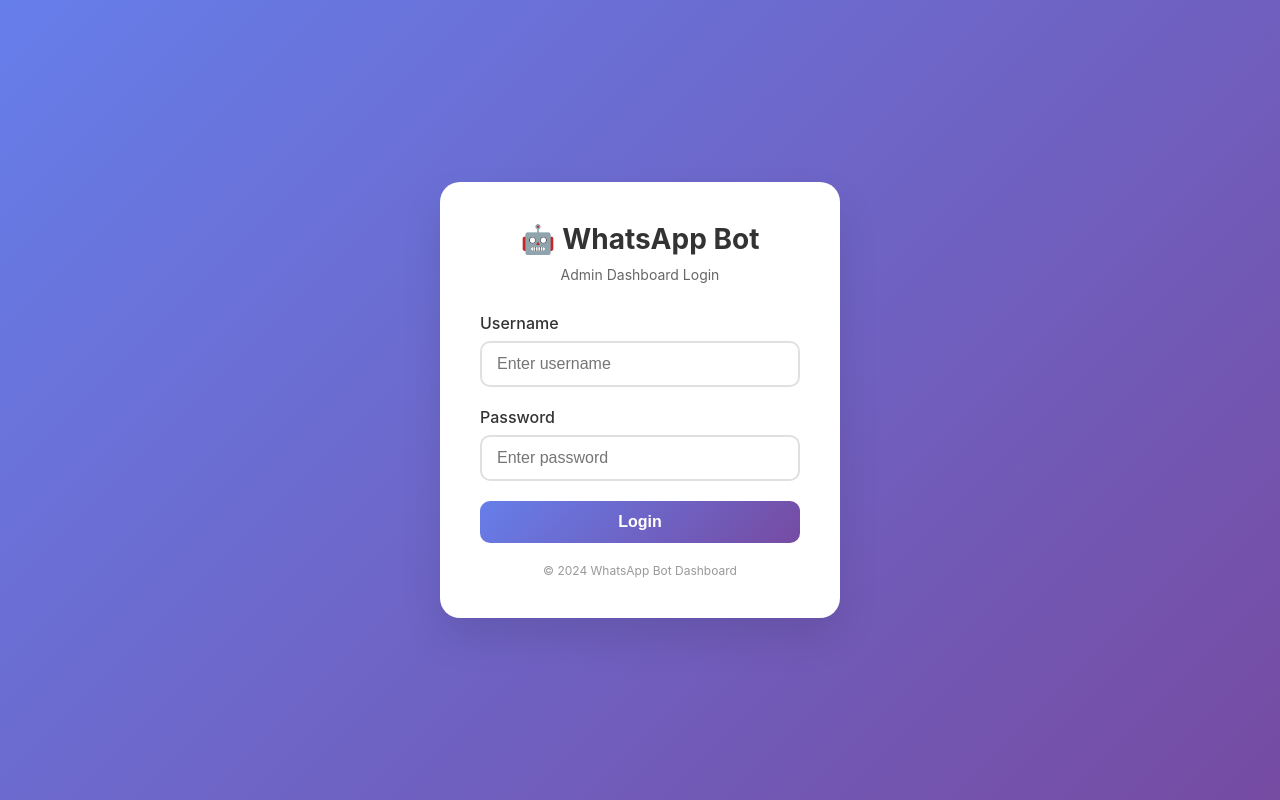
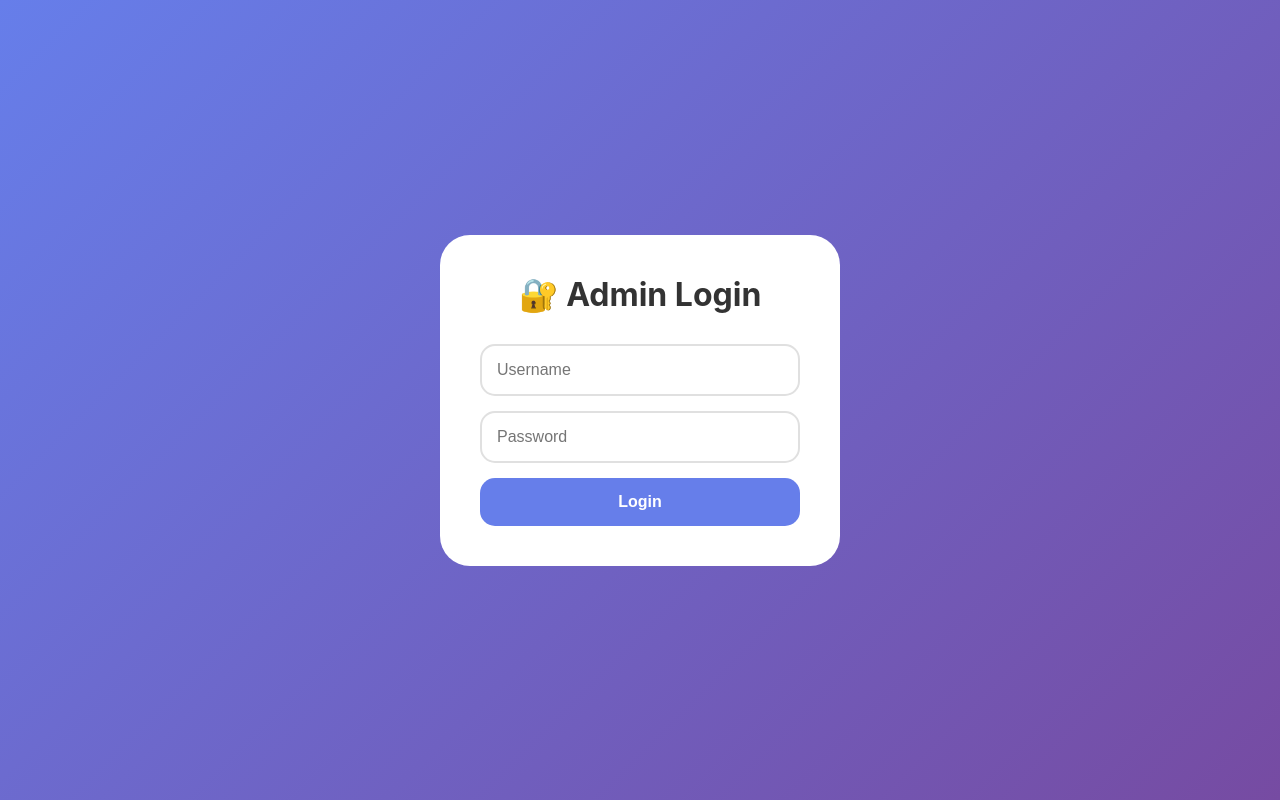
Before and after one commit to DINU-ProJects/Multiauth-sessoin-Update-, a website: page web/public/login.html in a window 1280 px wide. Drawn offline with Linux system fonts and the light colour scheme.

Commit message:
Update login.html

```diff
--- a/web/public/login.html
+++ b/web/public/login.html
@@ -3,166 +3,76 @@
 <head>
     <meta charset="UTF-8">
     <meta name="viewport" content="width=device-width, initial-scale=1.0">
-    <title>Login - WhatsApp Bot Dashboard</title>
+    <title>Login - WhatsApp Bot</title>
     <style>
-        * {
-            margin: 0;
-            padding: 0;
-            box-sizing: border-box;
-        }
-
+        * { margin: 0; padding: 0; box-sizing: border-box; }
         body {
-            font-family: -apple-system, BlinkMacSystemFont, 'Segoe UI', Roboto, 'Helvetica Neue', Arial, sans-serif;
+            font-family: -apple-system, BlinkMacSystemFont, 'Segoe UI', Roboto, Arial, sans-serif;
             background: linear-gradient(135deg, #667eea 0%, #764ba2 100%);
             min-height: 100vh;
             display: flex;
             justify-content: center;
             align-items: center;
         }
-
         .login-container {
             background: white;
-            border-radius: 20px;
-            box-shadow: 0 20px 40px rgba(0, 0, 0, 0.1);
+            border-radius: 30px;
+            padding: 40px;
             width: 100%;
             max-width: 400px;
-            padding: 40px;
+            text-align: center;
         }
-
-        .logo {
-            text-align: center;
-            margin-bottom: 30px;
-        }
-
-        .logo h1 {
-            font-size: 28px;
-            color: #333;
-            margin-bottom: 10px;
-        }
-
-        .logo p {
-            color: #666;
-            font-size: 14px;
-        }
-
-        .form-group {
-            margin-bottom: 20px;
-        }
-
-        label {
-            display: block;
-            margin-bottom: 8px;
-            color: #333;
-            font-weight: 500;
-        }
-
+        h1 { color: #333; margin-bottom: 30px; }
         input {
             width: 100%;
-            padding: 12px 15px;
+            padding: 15px;
+            margin-bottom: 15px;
             border: 2px solid #e0e0e0;
-            border-radius: 10px;
+            border-radius: 15px;
             font-size: 16px;
-            transition: all 0.3s ease;
         }
-
-        input:focus {
-            outline: none;
-            border-color: #667eea;
-        }
-
         button {
             width: 100%;
-            padding: 12px;
-            background: linear-gradient(135deg, #667eea 0%, #764ba2 100%);
+            padding: 15px;
+            background: #667eea;
             color: white;
             border: none;
-            border-radius: 10px;
+            border-radius: 15px;
             font-size: 16px;
-            font-weight: 600;
+            font-weight: bold;
             cursor: pointer;
-            transition: transform 0.2s ease;
         }
-
-        button:hover {
-            transform: translateY(-2px);
-        }
-
-        .error-message {
-            background: #fee;
-            color: #c33;
-            padding: 10px;
-            border-radius: 8px;
-            margin-bottom: 20px;
-            text-align: center;
-            display: none;
-        }
-
-        .footer {
-            text-align: center;
-            margin-top: 20px;
-            color: #999;
-            font-size: 12px;
-        }
+        .error { color: red; margin-top: 10px; display: none; }
     </style>
 </head>
 <body>
     <div class="login-container">
-        <div class="logo">
-            <h1>🤖 WhatsApp Bot</h1>
-            <p>Admin Dashboard Login</p>
-        </div>
-
-        <div class="error-message" id="errorMsg"></div>
-
-        <form id="loginForm">
-            <div class="form-group">
-                <label>Username</label>
-                <input type="text" id="username" placeholder="Enter username" required>
-            </div>
-
-            <div class="form-group">
-                <label>Password</label>
-                <input type="password" id="password" placeholder="Enter password" required>
-            </div>
-
-            <button type="submit">Login</button>
-        </form>
-
-        <div class="footer">
-            <p>© 2024 WhatsApp Bot Dashboard</p>
-        </div>
+        <h1>🔐 Admin Login</h1>
+        <input type="text" id="username" placeholder="Username">
+        <input type="password" id="password" placeholder="Password">
+        <button onclick="login()">Login</button>
+        <div id="error" class="error"></div>
     </div>
 
     <script>
-        document.getElementById('loginForm').addEventListener('submit', async (e) => {
-            e.preventDefault();
-
+        async function login() {
             const username = document.getElementById('username').value;
             const password = document.getElementById('password').value;
-            const errorMsg = document.getElementById('errorMsg');
 
-            try {
-                const response = await fetch('/login', {
+            const res = await fetch('/api/login', {
                 method: 'POST',
-                    headers: {
-                        'Content-Type': 'application/json'
-                    },
+                headers: { 'Content-Type': 'application/json' },
                 body: JSON.stringify({ username, password })
             });
-
-                const data = await response.json();
+            const data = await res.json();
 
             if (data.success) {
-                    window.location.href = '/';
+                window.location.href = '/dashboard';
             } else {
-                    errorMsg.style.display = 'block';
-                    errorMsg.textContent = data.message || 'Invalid credentials';
+                document.getElementById('error').style.display = 'block';
+                document.getElementById('error').textContent = 'Invalid credentials';
             }
-            } catch (error) {
-                errorMsg.style.display = 'block';
-                errorMsg.textContent = 'An error occurred. Please try again.';
         }
-        });
     </script>
 </body>
 </html>
```
Lines whose indentation alone changed are shown as unchanged.
